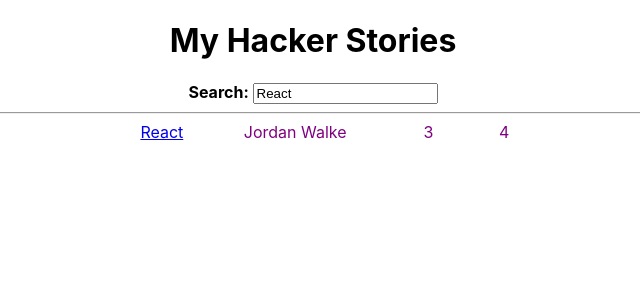
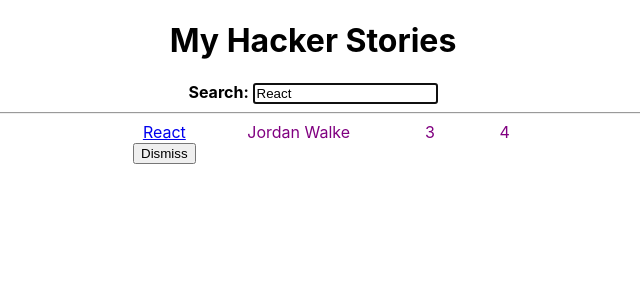
Before and after one commit to mar10outof10/hacker-stories, a React (Create React App) app: page / in a window 1280 px wide. Shown: the top 300 px of the page, without its empty margins (327-967 px from the left). Built offline with nearby package versions, Linux system fonts and the light colour scheme.

Commit message:
Added inline handlers to list button

```diff
--- a/src/App.js
+++ b/src/App.js
@@ -1,20 +1,19 @@
 import './App.css';
-import React, { useState } from 'react';
+import React, { useState, useEffect, useRef } from 'react';
 
 const useSemiPersistentState = (key, initialState) => {
-  const [value, setValue] = React.useState(
+  const [value, setValue] = useState(
     localStorage.getItem(key) ?? initialState
   )
 
-  React.useEffect(() => {
+  useEffect(() => {
     localStorage.setItem(key, value)
   }, [value, key])
 
   return [value, setValue];
 }
 
-const App = () => {
-  const stories = [
+const initialStories = [
   {
     title: 'React',
     url: 'https://reactjs.org/',
@@ -33,15 +32,27 @@
   }
 ];
 
+const App = () => {
+
   const [searchTerm, setSearchTerm] = useSemiPersistentState(
     'search',
     'React'
   );
 
+  const [stories, setStories] = useState(initialStories);
+
   const handleSearch = (event) => {
     setSearchTerm(event.target.value);
   };
 
+  const handleRemovedStory = (item) => {
+    const newStories = stories.filter(
+      story => item.objectID !== story.objectID
+    );
+    console.log(item, {...stories});
+
+    setStories(newStories);
+  }
 
   const searchedStories = stories.filter((story) => story.title.toLowerCase().includes(searchTerm.toLowerCase()))
 
@@ -53,6 +64,7 @@
       <InputWithLabel
         id="search"
         value={searchTerm}
+        isFocused
         onInputChange={handleSearch}
       >
         <strong>Search: </strong>
@@ -60,12 +72,24 @@
 
       <hr />
 
-      <List list={searchedStories}/>
+      <List
+        list={searchedStories}
+        onRemoveItem={handleRemovedStory}
+      />
     </div>
   )
 };
 
-const InputWithLabel = ({id, label, value, type="text", onInputChange, children}) => (
+const InputWithLabel = ({id, value, type="text", isFocused, onInputChange, children}) => {
+  const inputRef = useRef();
+
+  useEffect(() => {
+    if (isFocused && inputRef.current) {
+      inputRef.current.focus();
+    }
+  }, [isFocused]);
+
+  return (
     <>
       <div>
         <label htmlFor={id}>{children}</label>
@@ -73,28 +97,41 @@
           id={id}
           type={type}
           value={value}
+          autoFocus={isFocused}
           onChange={onInputChange}
           />
       </div>
     </>
   )
+}
 
-const List = ({list}) => (
+const List = ({list, onRemoveItem}) => (
   <ul style={{ color: 'purple', display: 'flex', flexDirection: 'column', width: '400px', margin: '0 auto' }}>
-    {list.map(({ objectID, ...item}) => (
-      <Item key={objectID} {...item} />
+    {list.map((item) => (
+      <Item
+        key={item.objectID}
+        item={item}
+        onRemoveItem={onRemoveItem}
+        />
     ))}
   </ul>
 )
 
-const Item = ({title, url, author, num_comments, points}) => (
+const Item = ({item, onRemoveItem}) => {
+  return (
     <li style={{ paddingBottom: '12px', listStyle: 'inside square', display: 'grid', gridTemplateColumns: '1fr 3fr 1fr 1fr', columnGap: '18px' }}>
       <span>
-          <a href={url}>{title}</a>
+        <a href={item.url}>{item.title}</a>
       </span>
-        <span>{author}</span>
-        <span>{num_comments}</span>
-        <span>{points}</span>
+      <span>{item.author}</span>
+      <span>{item.num_comments}</span>
+      <span>{item.points}</span>
+      <span>
+        <button type="button" onClick={() => onRemoveItem(item)}>
+          Dismiss
+        </button>
+      </span>
     </li>
   )
+}
 export default App;
```
Lines whose indentation alone changed are shown as unchanged.
